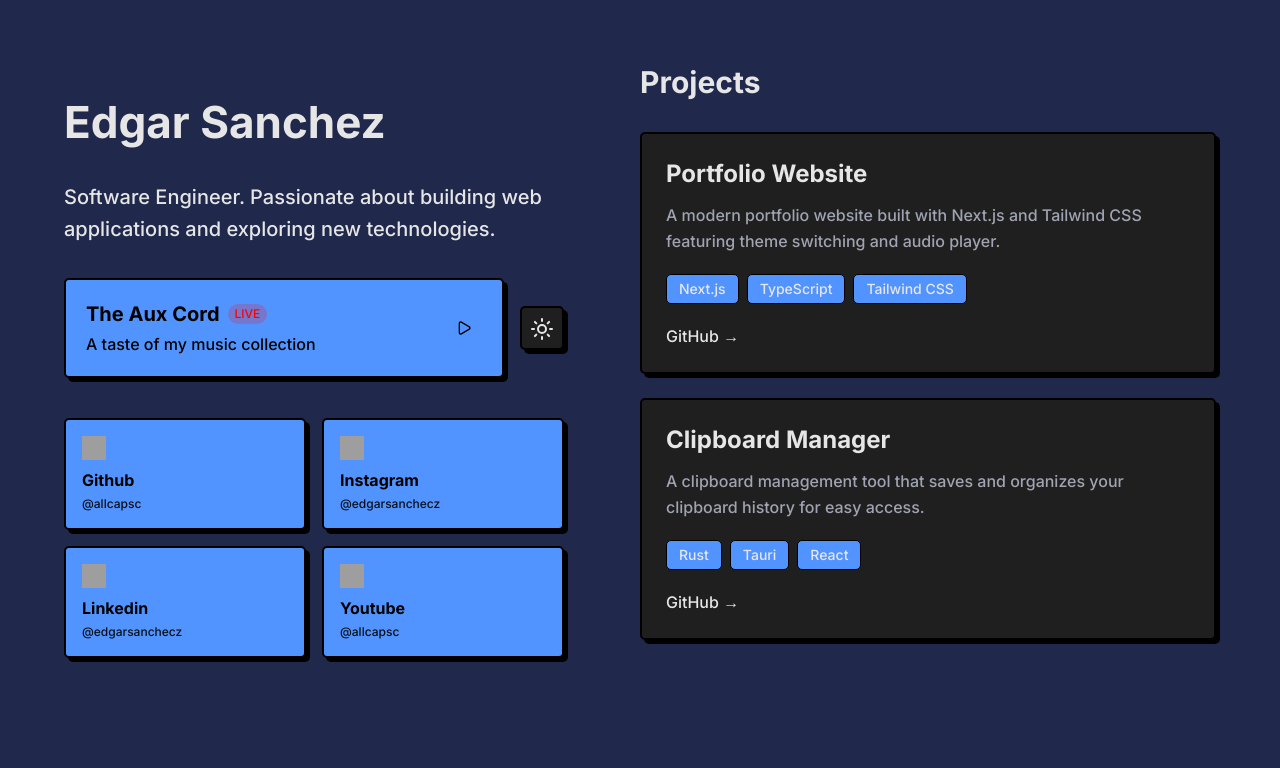
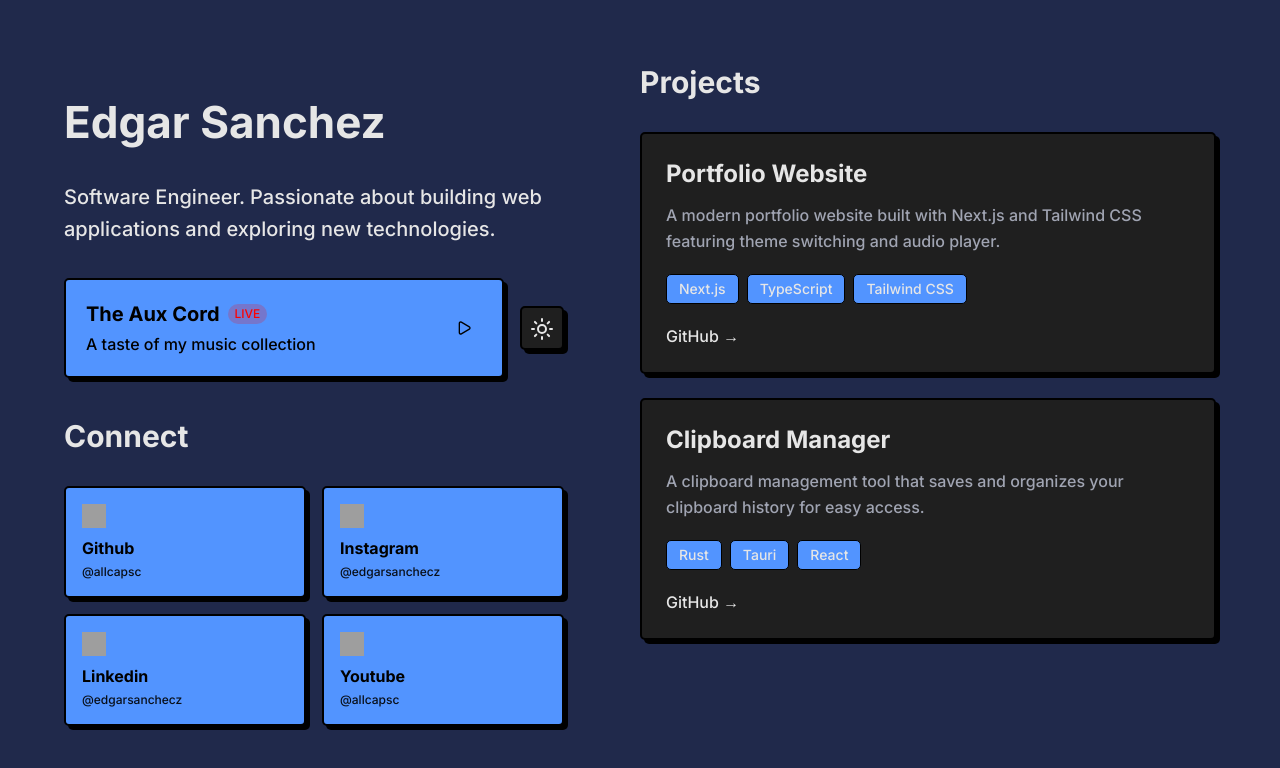
Before and after one commit to allcapsc/portfolio-app, a Next.js app: page / in a window 1280 px wide. Shown: the top 768 px of the page. Built offline with nearby package versions, Linux system fonts and the light colour scheme; grey boxes are pictures that could not be loaded.

Commit message:
Update social-links.tsx

```diff
--- a/components/home/social-links.tsx
+++ b/components/home/social-links.tsx
@@ -2,7 +2,9 @@ import LINKS from '@/links'
 
 export default function SocialLinks() {
   return (
-    <div className="mt-10 grid grid-cols-2 gap-4">
+    <div className="mt-10">
+      <h3 className="font-heading mb-8 text-2xl sm:text-3xl">Connect</h3>
+      <div className="grid grid-cols-2 gap-4">
       {Object.keys(LINKS).map((key) => (
         <a
           className="border-border shadow-shadow text-main-foreground rounded-base bg-main hover:translate-x-boxShadowX hover:translate-y-boxShadowY border-2 p-4 transition-all hover:shadow-none hover:scale-[1.02] active:scale-95"
@@ -23,6 +25,7 @@ export default function SocialLinks() {
           </p>
         </a>
       ))}
+      </div>
     </div>
   )
 }
```
